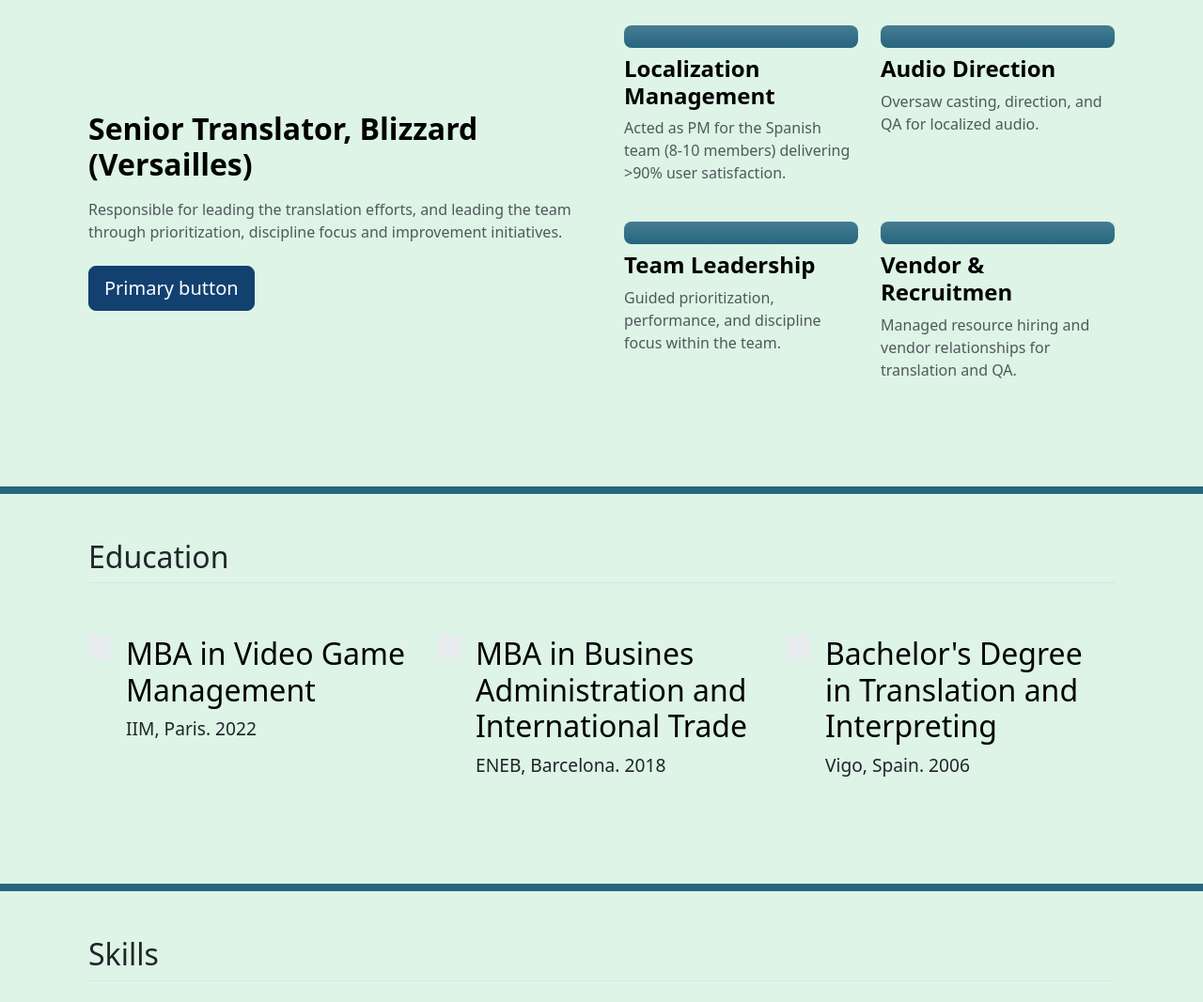
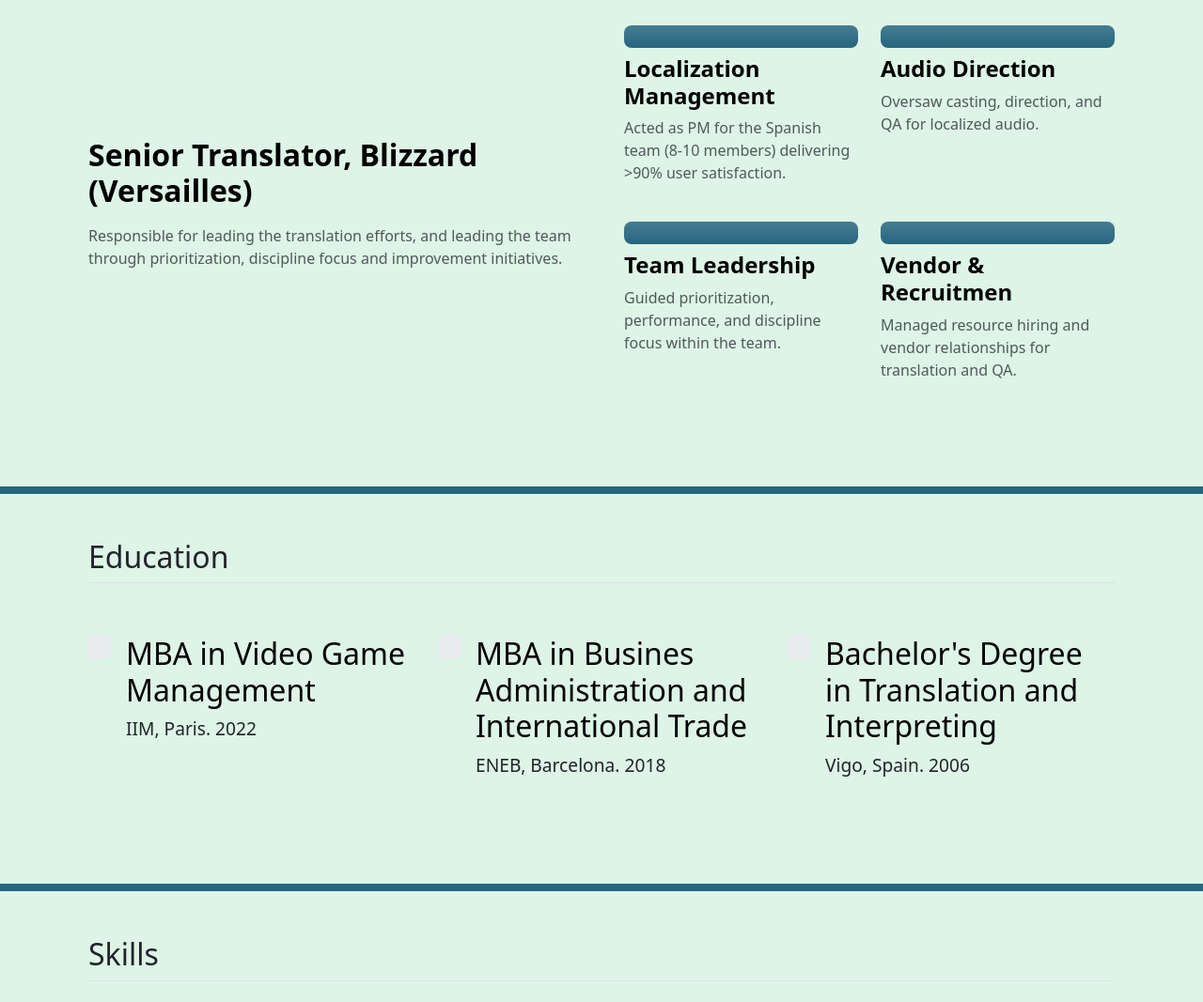
Before and after one commit to davidhthe2nd/html-portfolio, a plain HTML site: page index.html in a window 1280 px wide. Shown: the part 3055-4122 px from the top of the page at 94% size. Drawn offline with nearby package versions, Linux system fonts and the light colour scheme.

Commit message:
Update index.html

```diff
--- a/index.html
+++ b/index.html
@@ -299,8 +299,7 @@
             <div class="col d-flex flex-column align-items-start gap-2" id="position blizzard-1">
                 <h2 class="fw-bold text-body-emphasis">Senior Translator, Blizzard (Versailles)</h2>
                 <p class="text-body-secondary">Responsible for leading the translation efforts, and leading the team
-                    through prioritization, discipline focus and improvement initiatives.</p> <a href="#"
-                    class="btn btn-primary btn-lg">Primary button</a>
+                    through prioritization, discipline focus and improvement initiatives.</p>
             </div>
             <div class="col">
                 <div class="row row-cols-1 row-cols-sm-2 g-4">
```
